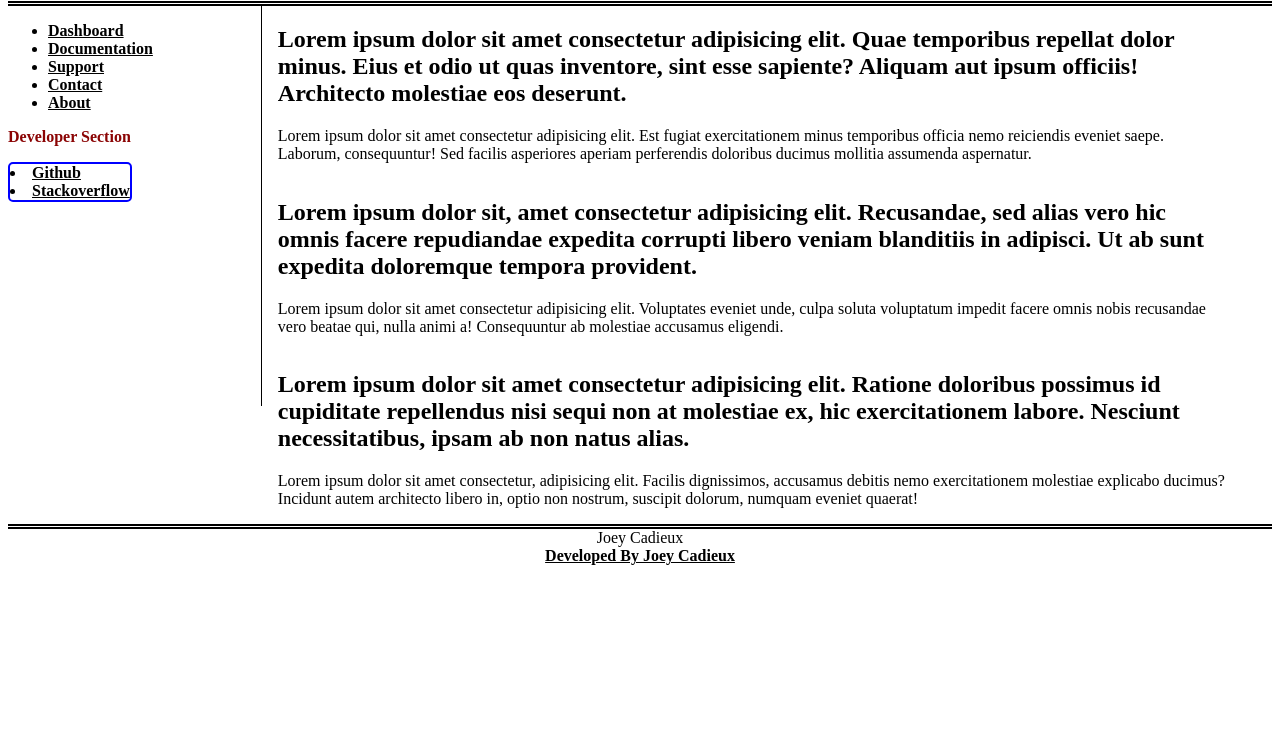
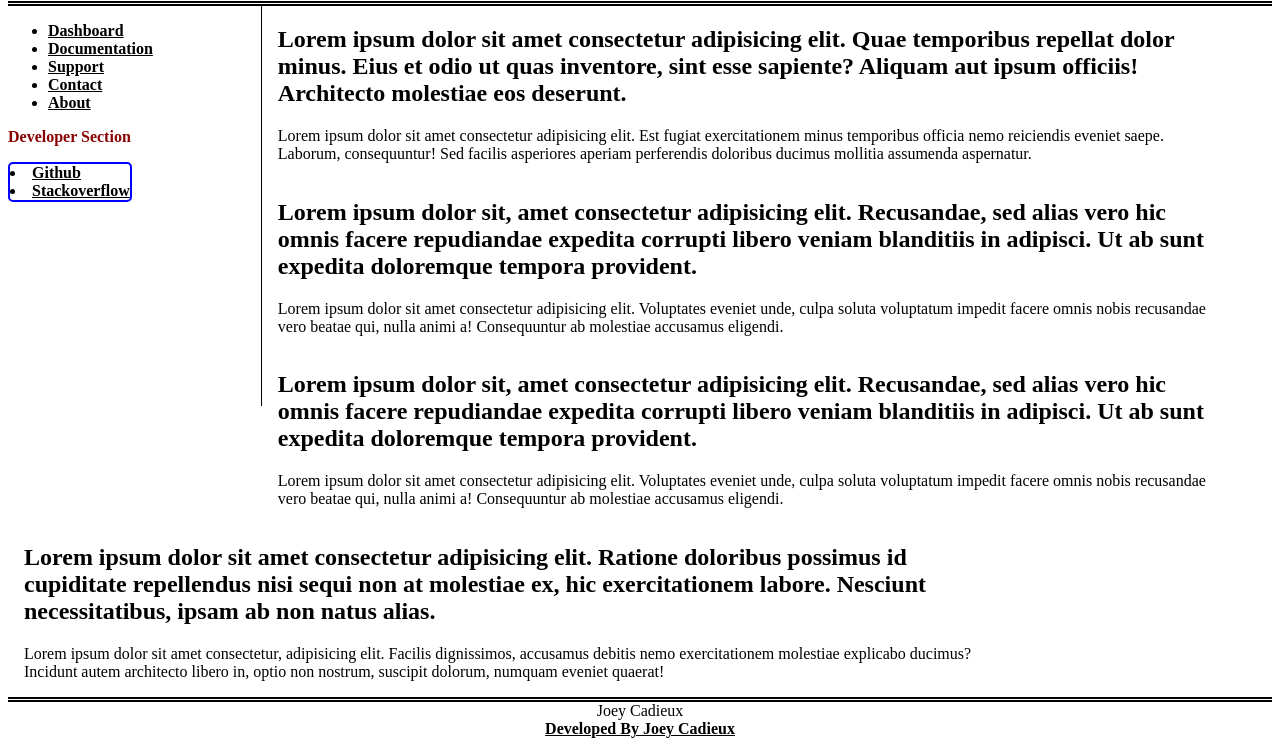
Before and after one commit to drjoeycadieux/Intentional, a plain HTML site: page index.html in a window 1280 px wide. Shown: the part 79-825 px from the top of the page. Before the commit the page ends 800 px from the top, so only its background shows below. Drawn offline with Linux system fonts and the light colour scheme.

Commit message:
update index.html

```diff
--- a/index.html
+++ b/index.html
@@ -60,6 +60,18 @@
 	</section>
 
 
+	<section id="tree">
+		<h2>
+			Lorem ipsum dolor sit, amet consectetur adipisicing elit. Recusandae, sed alias vero hic omnis facere repudiandae expedita
+			corrupti libero veniam blanditiis in adipisci. Ut ab sunt expedita doloremque tempora provident.
+		</h2>
+		<p>
+			Lorem ipsum dolor sit amet consectetur adipisicing elit. Voluptates eveniet unde, culpa soluta voluptatum impedit facere
+			omnis nobis recusandae vero beatae qui, nulla animi a! Consequuntur ab molestiae accusamus eligendi.
+		</p>
+	</section>
+
+
 
 	<article>
 		<h2>
```
